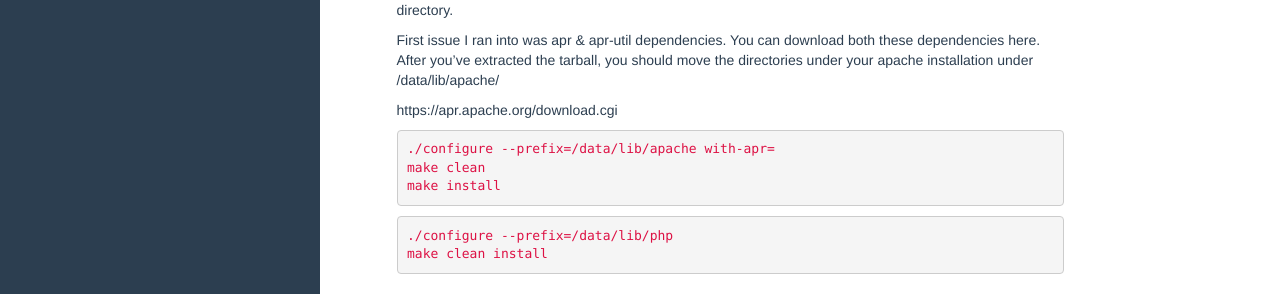
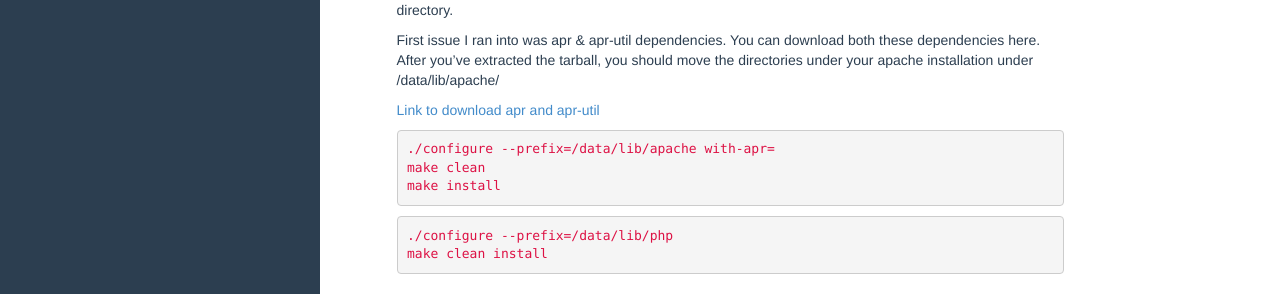
Before and after one commit to brucex/brucex.github.io, a Jekyll site: the page built from _posts/2015-02-05-apache.md, in a window 1280 px wide and 1104 px high. Shown: the part 370-664 px from the top of the window. Built offline with Jekyll 4.4.1, drawn with Linux system fonts in a browser that asks for light colours.

Commit message:
update to apache post

```diff
--- a/_posts/2015-02-05-apache.md
+++ b/_posts/2015-02-05-apache.md
@@ -16,7 +16,7 @@ We'll assume that the stuff we're going to be installing will be on a Unix based
 
 First issue I ran into was apr & apr-util dependencies. You can download both these dependencies here. After you've extracted the tarball, you should move the directories under your apache installation under /data/lib/apache/
 
-https://apr.apache.org/download.cgi
+[Link to download apr and apr-util](https://apr.apache.org/download.cgi)
 
 {% highlight yaml %}
 ./configure --prefix=/data/lib/apache with-apr=
```
